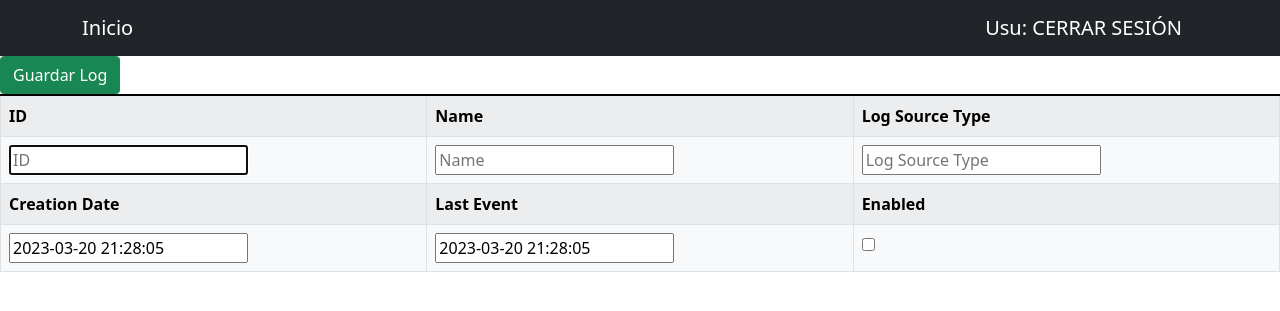
After one commit to PiaSpain/TFG-Qradar, a PHP site: page /Vista/addLog.php in a window 1280 px wide. The commit adds this page. Shown: the top 311 px of the page. Run offline with PHP 8.4, Linux system fonts and the light colour scheme; some libraries are stand-ins or nearby versions.

Commit message:
funcion add new log creada

```diff
--- /dev/null
+++ b/Vista/addLog.php
@@ -0,0 +1,40 @@
+<?php
+    include("layout/header.php")
+?>
+
+<div class="table-responsive">
+    <table class="table table-striped table-light table-bordered table-hover">
+
+            <form action="saveLog.php" method="POST">
+
+                <tr>
+                    <th>ID</th>
+                    <th>Name</th>
+                    <th>Log Source Type</th>
+                </tr>
+                <tr>
+                    <td> <input type="text" name="id" placeholder="ID" autofocus> </td>
+                    <td> <input type="text" name="name" placeholder="Name"> </td>
+                    <td> <input type="text" name="type" placeholder="Log Source Type"> </td>
+                </tr>
+                <tr>
+                    <th>Creation Date</th>
+                    <th>Last Event</th>
+                    <th>Enabled</th>
+                </tr>
+                <tr>
+                    <td> <input type="datetime" name="creationDate"  value="<?php echo date("Y-m-d H:i:s");?>" readonly="readonly"></td>
+                    <td> <input type="datetime" name="last" value="<?php echo date("Y-m-d H:i:s");?>" readonly="readonly"> </td>
+                    <td> <input type="checkbox" name="enabled" placeholder="Enabled"> </td>
+                </tr>
+
+                <!-- Ejecuta el formulario - save task indica a php que hay datos para guardar -->
+                <input type="submit" class="btn btn-success btn-block" name="Guardar" value="Guardar Log">
+            </form>
+    </table>
+
+</div>
+
+<?php
+    include("layout/footer.php")
+?>
--- a/Vista/app.php
+++ b/Vista/app.php
@@ -81,13 +81,15 @@ require "layout/header.php"
         </div>
         <div class="col-md-4">
             <!-- FORMULARIO envio de nuevo vuelo mediante post -->
-            <form action="addFlight.php" method="POST">
-                <input type="submit" class="btn btn-success btn-block" name="addFlight" value="Añadir nuevo vuelo">
+            <form action="addLog.php" method="POST">
+                <input type="submit" class="btn btn-success btn-block" name="addLog" value="Añadir nuevo vuelo">
             </form>
         </div>
     </div>
 </main>
 
+
 <?php
+#require "modal/ventana.php"
 require "layout/footer.php"
 ?>
--- a/Vista/layout/header.php
+++ b/Vista/layout/header.php
@@ -15,6 +15,7 @@
     <link href="https://cdn.jsdelivr.net/npm/bootstrap@5.1.3/dist/css/bootstrap.min.css" rel="stylesheet" integrity="sha384-1BmE4kWBq78iYhFldvKuhfTAU6auU8tT94WrHftjDbrCEXSU1oBoqyl2QvZ6jIW3" crossorigin="anonymous">
     <!-- FONT AWESOME para los iconos de editar y eliminar-->
     <link rel="stylesheet" href="https://use.fontawesome.com/releases/v5.6.3/css/all.css" integrity="sha384-UHRtZLI+pbxtHCWp1t77Bi1L4ZtiqrqD80Kn4Z8NTSRyMA2Fd33n5dQ8lWUE00s/" crossorigin="anonymous">
+
 </head>
 <body>
     <nav class="navbar navbar-dark bg-dark">
```
Also changed, not shown: Modelo/modelo.php (+28 -6 lines), Vista/editLog.php (+4 -4 lines), Vista/saveLog.php (+17 -12 lines).
